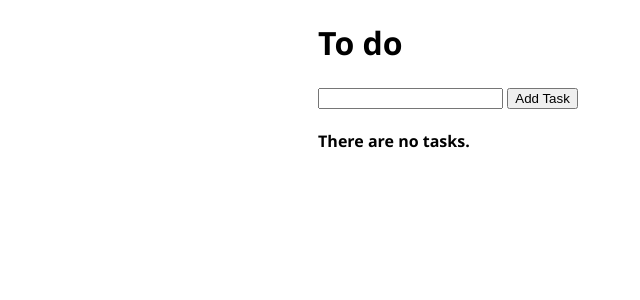
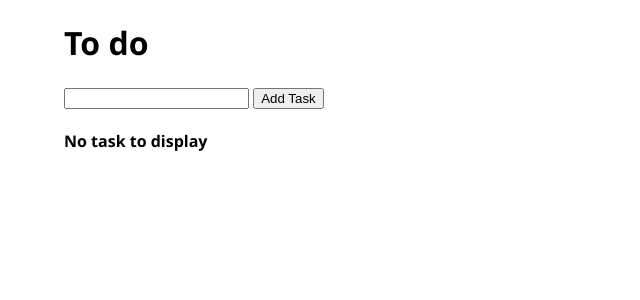
Before and after one commit to HDwares/Flask-Entity-Manager, a Flask app: page / in a window 1280 px wide. Shown: the top 300 px of the page, without its empty margins (192-832 px from the left). Run offline with Flask 2, Linux system fonts and the light colour scheme; data that the repository does not hold is empty.

Commit message:
part loading

```diff
--- a/app.py
+++ b/app.py
@@ -15,31 +15,45 @@ class Todo(db.Model):
     def __repr__(self):
         return '<Task %r>' % self.id
 
-@app.route('/', methods=['GET', 'POST'])
+    def get_dict(self):
+        return {
+            'id': self.id,
+            'content': self.content,
+            'completed': self.completed,
+            'date_created': self.date_created.date()
+        }
+
+@app.route('/')
+def home():
+    tasks = Todo.query.order_by(Todo.date_created).all()
+    return render_template('index.html', tasks = tasks)
+
+@app.route('/get_all')
+def get_all_tasks():
+    tasks = Todo.query.order_by(Todo.date_created).all()
+    tasks_dicts = []
+    for task in tasks:
+        tasks_dicts.append(task.get_dict())
+    return {'tasks': tasks_dicts}
+
+@app.route('/add', methods=['POST'])
 def index():
-    if request.method == 'POST':
-        task_content = request.form['content']
-        new_task = Todo(content = task_content)
+    task_content = request.form['content']
+    new_task = Todo(content = task_content)
+    try:
+        db.session.add(new_task)
+        db.session.commit()
+        return ("Task id: %s added successfully" % new_task.id)
+    except:
+        return 'There was an issue adding your task'
 
-        try:
-            db.session.add(new_task)
-            db.session.commit()
-            return redirect('/')
-        except:
-            return 'There was an issue adding your task'
-
-    else:
-        tasks = Todo.query.order_by(Todo.date_created).all()
-        return render_template('index.html', tasks = tasks)
-
-@app.route('/delete/<int:id>')
+@app.route('/delete/<int:id>', methods=['DELETE'])
 def delete(id):
     task_to_delete = Todo.query.get_or_404(id)
-
     try:
         db.session.delete(task_to_delete)
         db.session.commit()
-        return redirect('/')
+        return "Task deleted successfully"
     except:
         return 'There was a problem deleting that task'
 
--- a/static/css/main.css
+++ b/static/css/main.css
@@ -4,15 +4,17 @@ body{
 }
 
 .content{
-    width: fit-content;
+    width: 60%;
     margin: auto;
 }
 
 table{
     border-collapse: collapse;
+    display: none;
 }
 
 td, th{
+    width: 10rem;
     padding: 1rem;
     border: 1px solid black;
 }
--- /dev/null
+++ b/static/js/http.js
@@ -0,0 +1,69 @@
+function get_all_tasks() {
+    fetch("/get_all")
+        .then(response => response.text())
+        .then(data => console.log(data))
+        .catch(error => console.log(error))
+}
+
+function add_task() {
+    content_input = document.getElementById("content");
+    if (content_input.value === "") {
+        document.getElementById("info-lbl").innerText = "Please enter a task";
+    }
+    else {
+        fetch('/add', {
+            method: 'POST',
+            headers: { "Content-Type": "application/x-www-form-urlencoded" },
+            body: `content=${content_input.value}`
+        })
+            .then(response => response.text())
+            .then(data => {
+                content_input.value = "";
+                display_msg_and_reload(data)
+            })
+            .catch(error => console.log(error))
+    }
+}
+
+function display_msg_and_reload(msg) {
+    document.getElementById("info-lbl").innerText = msg;
+    reload_tasks();
+}
+
+function reload_tasks() {
+    tasks_container = document.getElementById('tasks')
+    tasks_container.innerHTML = ``;
+    fetch('/get_all')
+        .then(response => response.text())
+        .then(tasks => {
+            tasks = JSON.parse(tasks)['tasks'];
+            if (tasks.length >= 1) {
+                document.getElementById("tasks-tbl").style.display = "block";
+                for (let i = 0; i < tasks.length; i++) {
+                    task = tasks[i];
+                    tasks_container.innerHTML += `<tr>
+            <td>${task.content}</td>
+            <td>${(new Date(task.date_created)).toDateString()}</td>
+            <td>
+                <a href="#" onclick="delete_task(${task.id})">Delete</a>
+                <a href="/update/${task.id}">Update</a>
+            </td>
+        </tr>`
+                }
+            }
+            else {
+                document.getElementById("tasks-tbl").style.display = "none";
+                document.getElementById("info-lbl").innerText = "No task to display";
+            }
+        })
+        .catch(error => console.log(error))
+}
+
+function delete_task(id) {
+    fetch(`/delete/${id}`, {
+        method: 'DELETE'
+    })
+        .then(response => response.text())
+        .then(data => display_msg_and_reload(data))
+        .catch(error => console.log(error))
+}
--- a/templates/base.html
+++ b/templates/base.html
@@ -5,9 +5,10 @@
     <meta http-equiv="X-UA-Compatible" content="IE=edge">
     <meta name="viewport" content="width=device-width, initial-scale=1.0">
     <link rel="stylesheet" href="static/css/main.css">
+    <script type="text/javascript" src="static/js/http.js"></script>
     {% block head %}{% endblock %}
 </head>
-<body>
+<body onload="reload_tasks()">
     {% block body %}{% endblock %}
 </body>
 </html>
--- a/templates/index.html
+++ b/templates/index.html
@@ -7,30 +7,21 @@
 {% block body%}
 <div class="content">
     <h1>To do</h1>
-    <form action="/" method="POST">
+    <form action="javascript:void(0);" id="add-task-form">
         <input type="text" name="content" id="content">
-        <input type="submit" value="Add Task">
+        <button type="Submit" onclick="add_task()">Add Task</button>
     </form>
-    {% if tasks|length < 1 %}
-        <h4>There are no tasks.</h4>
-    {% else %}
-    <table>
-        <tr>
-            <th>Task</th>
-            <th>Added</th>
-            <th>Action</th>
-        </tr>
-        {% for task in tasks %}
-        <tr>
-            <td>{{task.content}}</td>
-            <td>{{task.date_created.date()}}</td>
-            <td>
-                <a href="/delete/{{task.id}}">Delete</a>
-                <a href="/update/{{task.id}}">Update</a>
-            </td>
-        </tr>
-        {% endfor %}
+    <h4 id="info-lbl"></h4>
+    <table id="tasks-tbl">
+        <thead>
+            <tr>
+                <th>Task</th>
+                <th>Added</th>
+                <th>Action</th>
+            </tr>
+        </thead>
+        <tbody id="tasks">
+        </tbody>
     </table>
-    {% endif %}
 </div>
 {% endblock %}
```
Also changed, not shown: test.db.
